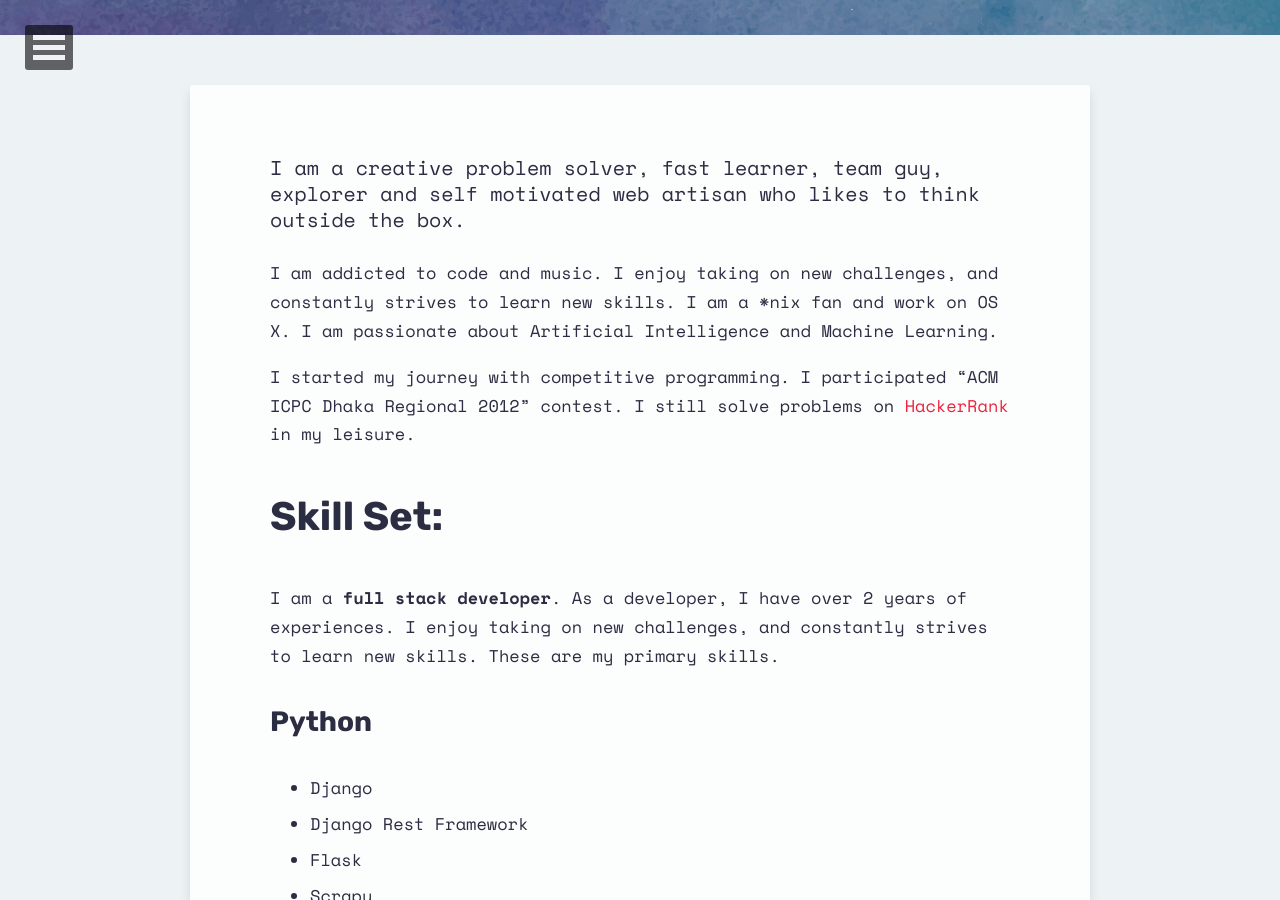
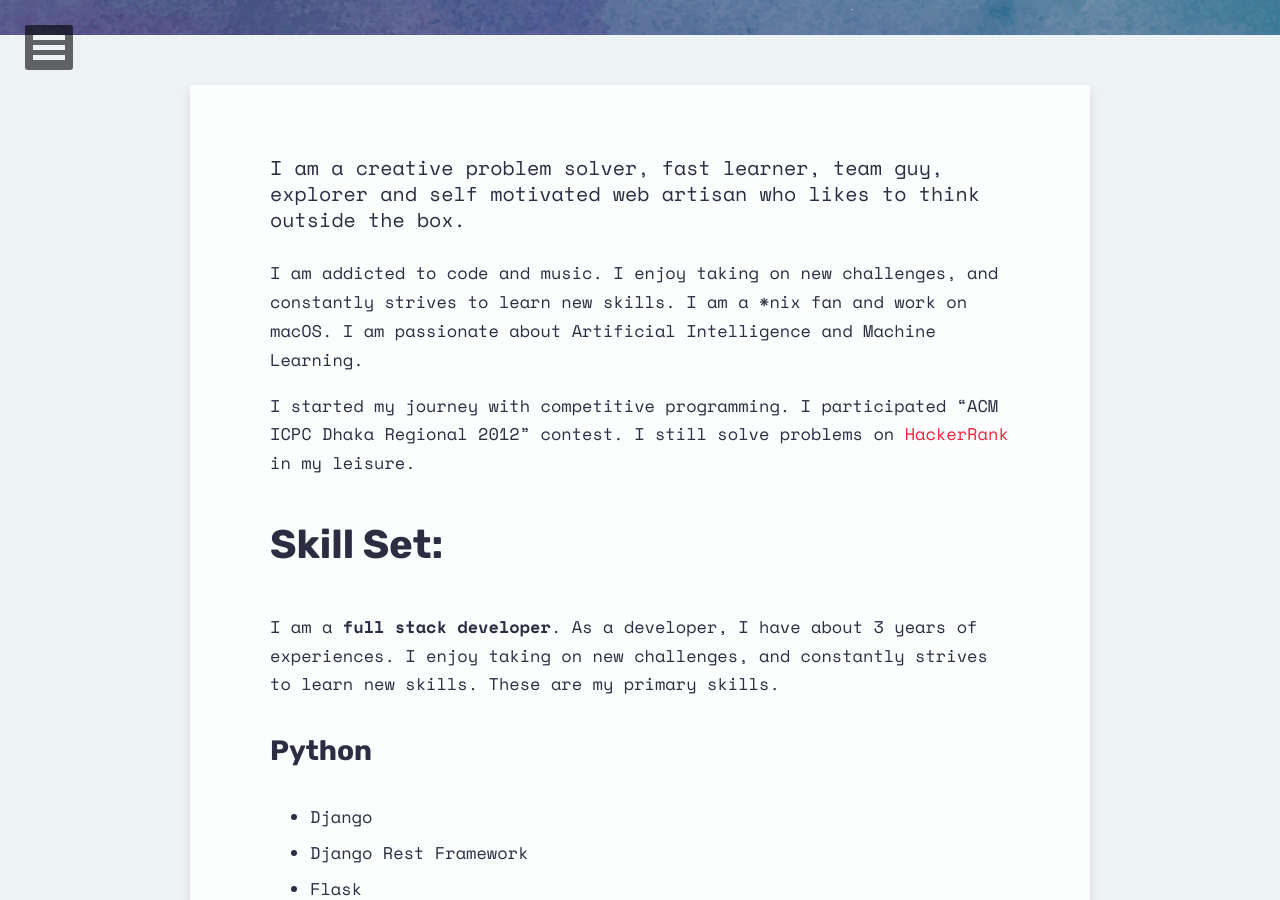
Before and after one commit to shopnilsazal/shopnilsazal.github.io, a Jekyll site: the page built from about/index.md, in a window 1280 px wide and 900 px high, scrolled down 265 px. Built offline with Jekyll 4.4.1, drawn with Linux system fonts in a browser that asks for light colours; nearby versions of some CDN libraries.

Commit message:
About Me updated

```diff
--- a/about/index.md
+++ b/about/index.md
@@ -9,13 +9,13 @@ modified: 2016-10-29
 
 I am a creative problem solver, fast learner, team guy, explorer and self motivated web artisan who likes to think outside the box.
 
-I am addicted to code and music. I enjoy taking on new challenges, and constantly strives to learn new skills. I am a *nix fan and work on OS X. I am passionate about Artificial Intelligence and Machine Learning.
+I am addicted to code and music. I enjoy taking on new challenges, and constantly strives to learn new skills. I am a *nix fan and work on macOS. I am passionate about Artificial Intelligence and Machine Learning.
 
 I started my journey with competitive programming. I participated "ACM ICPC Dhaka Regional 2012" contest. I still solve problems on [HackerRank](https://www.hackerrank.com/shopnilsazal) in my leisure.
 
 ## Skill Set:
 
-I am a **full stack developer**. As a developer, I have over 2 years of experiences. I enjoy taking on new challenges, and constantly strives to learn new skills. These are my primary skills.
+I am a **full stack developer**. As a developer, I have about 3 years of experiences. I enjoy taking on new challenges, and constantly strives to learn new skills. These are my primary skills.
 
 ### Python
 
```
